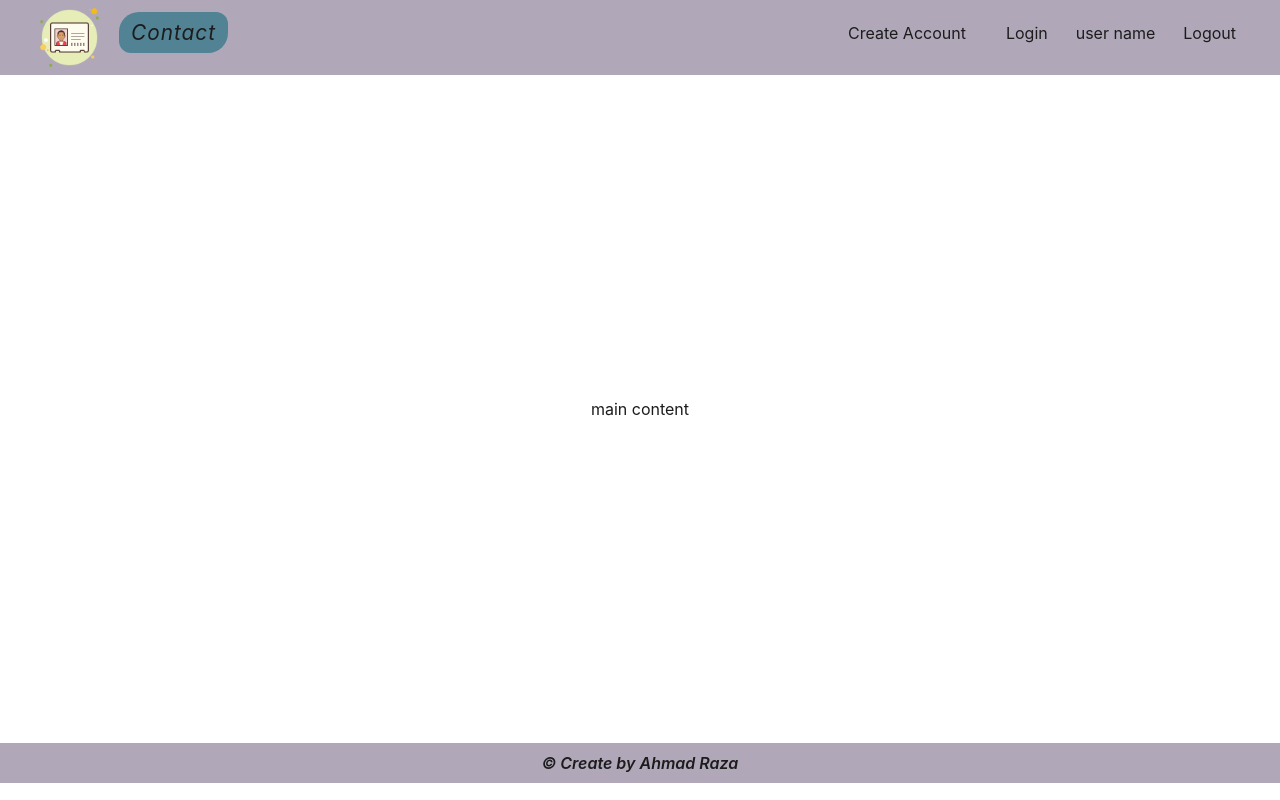
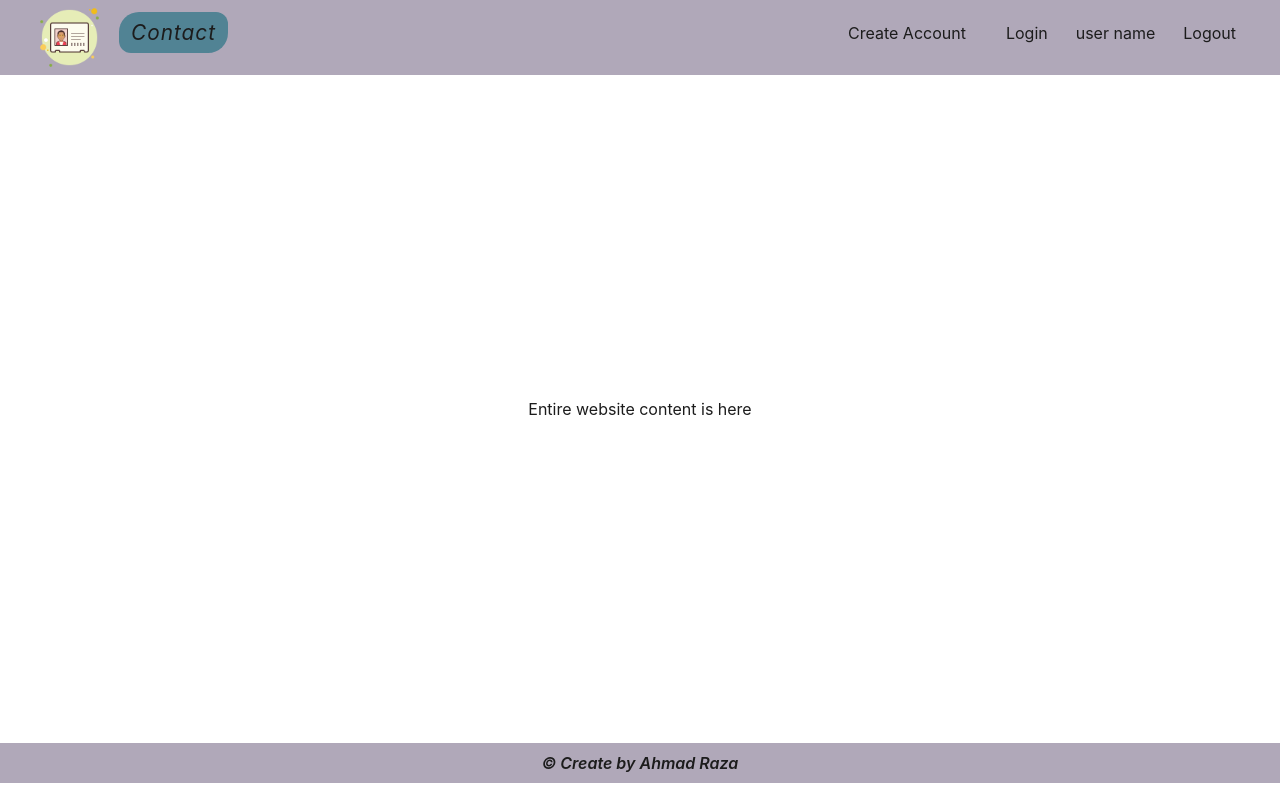
Before and after one commit to AhmadRaza09/react-contact, a React (Create React App) app: page / in a window 1280 px wide. Built offline with nearby package versions, Linux system fonts and the light colour scheme.

Commit message:
added main, register and login component. closes #8.

```diff
--- a/src/App.js
+++ b/src/App.js
@@ -3,6 +3,9 @@ import styles from "./App.module.css";
 
 import Footer from "./components/Footer/Footer";
 import Header from "./components/header/Header";
+import LoginForm from "./components/Login/LoginForm";
+import Main from "./components/Main/Main";
+import RegisterUser from "./components/Register/RegisterUser";
 
 function App() {
   const [showContent, setShowContent] = useState("");
@@ -16,15 +19,13 @@ function App() {
 
   switch (showContent) {
     case "account":
-      whichComponentToShow = (
-        <div className={styles.others}>create account</div>
-      );
+      whichComponentToShow = <RegisterUser className={styles.others} />;
       break;
     case "login":
-      whichComponentToShow = <div className={styles.others}>login</div>;
+      whichComponentToShow = <LoginForm className={styles.others} />;
       break;
     default:
-      whichComponentToShow = <div className={styles.others}>main content</div>;
+      whichComponentToShow = <Main className={styles.others} />;
   }
 
   return (
--- /dev/null
+++ b/src/components/Login/LoginForm.js
@@ -0,0 +1,9 @@
+import styles from "./LoginForm.module.css";
+
+const LoginForm = (props) => {
+  const classes = `${props.className}`;
+
+  return <p className={classes}>Login from your Account</p>;
+};
+
+export default LoginForm;
--- /dev/null
+++ b/src/components/Main/Main.js
@@ -0,0 +1,9 @@
+import styles from "./Main.module.css";
+
+const Main = (props) => {
+  const classes = `${props.className}`;
+
+  return <p className={classes}>Entire website content is here</p>;
+};
+
+export default Main;
--- /dev/null
+++ b/src/components/Register/RegisterUser.js
@@ -0,0 +1,13 @@
+import styles from "./RegisterUser.module.css";
+
+const RegisterUser = (props) => {
+  const classes = `${props.className}`;
+
+  return (
+    <p className={classes}>
+      Register yourself on contact application created by Ahmad Raza
+    </p>
+  );
+};
+
+export default RegisterUser;
```
Also changed, not shown: src/components/Login/LoginForm.module.css (added), src/components/Main/Main.module.css (added), src/components/Register/RegisterUser.module.css (added).
